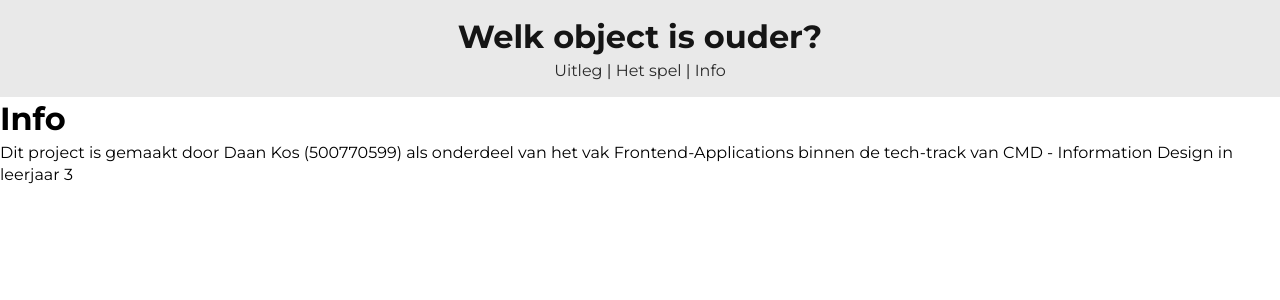
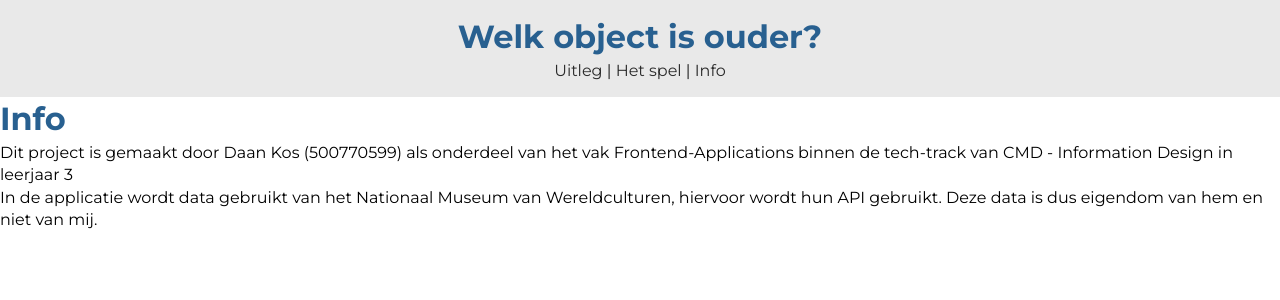
Before and after one commit to DaanKos/frontend-applications, a React (Create React App) app in the folder fa-1/: page /info in a window 1280 px wide. Shown: the top 300 px of the page. Built offline with nearby package versions, Linux system fonts and the light colour scheme; no server answers; the HTML template or start-up script is replaced by a standard one.

Commit message:
Removed unused and leftover components + added comments in the code + added license

```diff
--- a/fa-1/src/App.css
+++ b/fa-1/src/App.css
@@ -14,11 +14,12 @@ body {
 
 h1 {
     font-weight: 700;
+    color: #286090;
 }
 
 a {
     font-weight: 400;
-    color: #333;
+    color: #286090;
     text-decoration: none;
 }
 
--- a/fa-1/src/components/Object.js
+++ b/fa-1/src/components/Object.js
@@ -2,11 +2,13 @@ import React, { Component } from 'react'
 import PropTypes from 'prop-types';
 
 export class Object extends Component {
+    // State in which I declare to classnames which are used for showing/hiding the year of creation and link for more info
     state = {
         invisibleClassName: 'invisibleClass',
         visibleClassName: 'visibleClass',
     }
 
+    // This renders the object component
     render() {
         const title = this.props.object.title.value;
         const cho = this.props.object.cho.value;
@@ -17,6 +19,8 @@ export class Object extends Component {
         const invisibleClassName = this.state.invisibleClassName;
         let currentVisibilityClass = "";
 
+        // This code checks wether the year of creation and link for more info should be visible or not
+        // It adds the appropriate className to the currentVisiblityClass, which is the className on the elements that require hiding/showing
         if (answerButtonDisabled === true){
             currentVisibilityClass = visibleClassName;
         }
@@ -25,6 +29,7 @@ export class Object extends Component {
             currentVisibilityClass = invisibleClassName;
         }
 
+        // This is the actual output which is meant for the DOM
         return (
             <div className="singleObject">
                     <p>{ title }</p>
--- a/fa-1/src/components/Objects.js
+++ b/fa-1/src/components/Objects.js
@@ -4,8 +4,11 @@ import PropTypes from 'prop-types';
 
 class Objects extends Component {
     compare = (object) => {
-        // Have to use "o" instead of "object" because the object term is occupied, using "object" would cause problems
+        // *Have to use "o" instead of "object" because the object term is occupied, using "object" would cause problems
+        // This creates a const which is the "otherObject", the one the user did NOT click
         const otherObject = this.props.objects.find((o) => o.cho.value !== object.cho.value)
+
+        // A couple of if statements that check if the user clicked the right or wrong answer, and fires the appropriate function
         if (otherObject.date.value > object.date.value) {
             this.props.rightAnswerGiven();
         }
@@ -17,6 +20,7 @@ class Objects extends Component {
         }
     }
 
+    // This code renders the objects component
     render() {
         return this.props.objects.map((object) => (
             <Object key={object.cho.value} object={object} compare={this.compare} answerButtonDisabled={this.props.answerButtonDisabled} />
--- a/fa-1/src/components/pages/About.js
+++ b/fa-1/src/components/pages/About.js
@@ -5,7 +5,7 @@ function About() {
         <React.Fragment>
            <h1>Info</h1>
            <p>Dit project is gemaakt door Daan Kos (500770599) als onderdeel van het vak Frontend-Applications binnen de tech-track van CMD - Information Design in leerjaar 3</p>
-
+           <p>In de applicatie wordt data gebruikt van het Nationaal Museum van Wereldculturen, hiervoor wordt hun API gebruikt. Deze data is dus eigendom van hem en niet van mij.</p>
         </React.Fragment>
     )
 }
```
Also changed, not shown: fa-1/src/App.js (+24 -1 lines), fa-1/src/components/AddTodo.js (deleted, +0 -45 lines), fa-1/src/components/TodoItem.js (deleted, +0 -59 lines), fa-1/src/components/Todos.js (deleted, +0 -21 lines), 1 other file (tests, documents, lock files or other folders).
